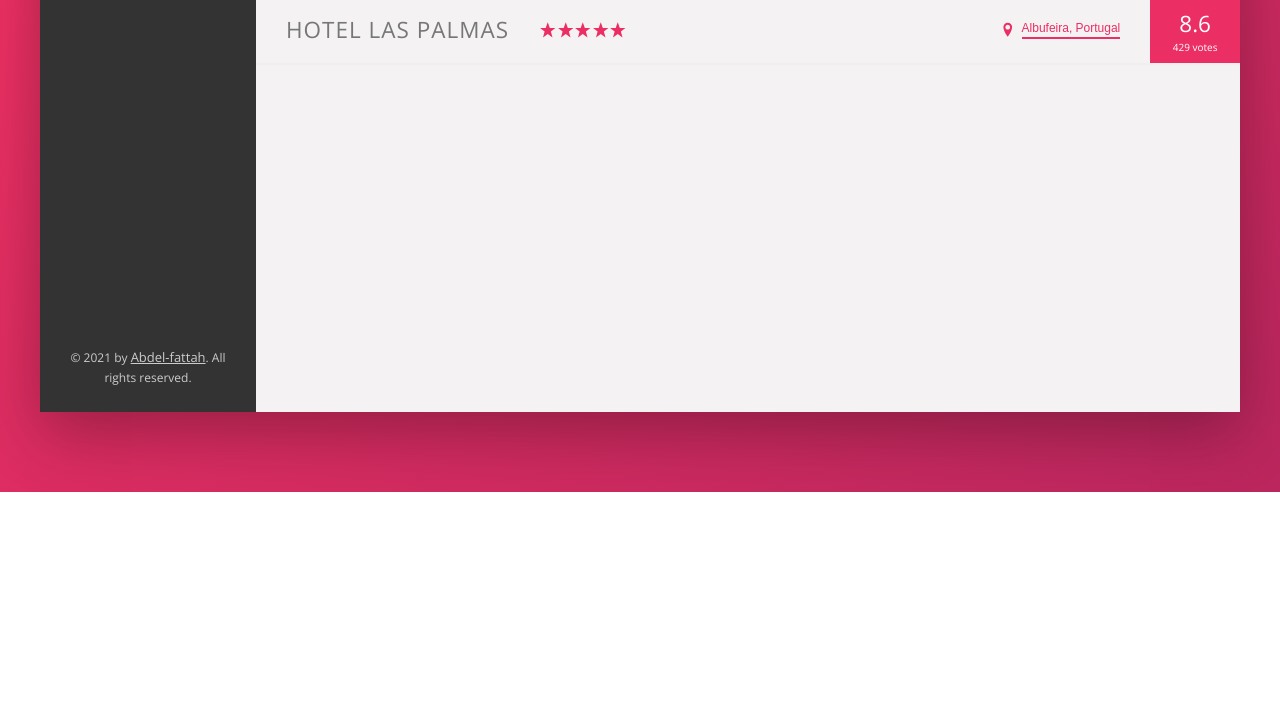
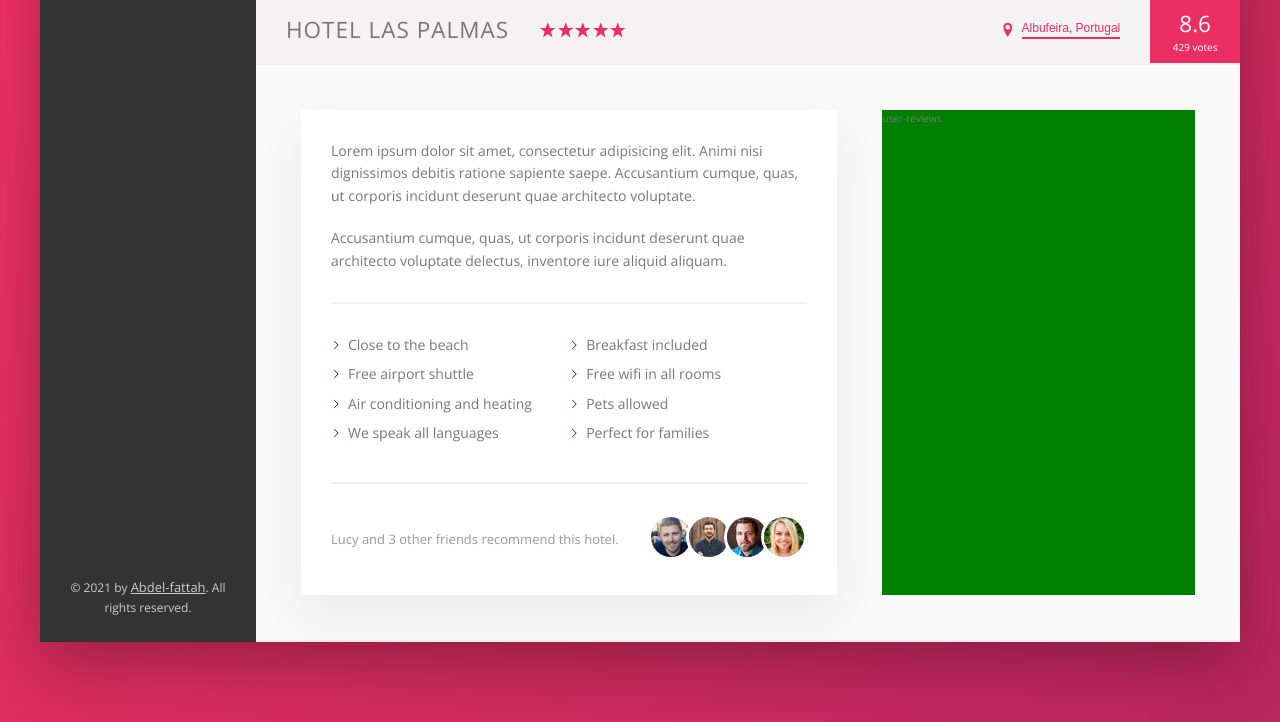
Before and after one commit to abodbazyan/Trillo-Design, a website: page index.html in a window 1280 px wide. Shown: the part 538-1260 px from the top of the page. Before the commit the page ends 1030 px from the top, so only its background shows below. Drawn offline with nearby package versions, Linux system fonts and the light colour scheme.

Commit message:
Building and styling the description section

```diff
--- a/index.html
+++ b/index.html
@@ -146,6 +146,60 @@
               <div class="overview__rating-count">429 votes</div>
             </div>
           </div>
+
+          <div class="detail">
+            <div class="description">
+              <p class="paragraph">
+                Lorem ipsum dolor sit amet, consectetur adipisicing elit. Animi
+                nisi dignissimos debitis ratione sapiente saepe. Accusantium
+                cumque, quas, ut corporis incidunt deserunt quae architecto
+                voluptate.
+              </p>
+              <p class="paragraph">
+                Accusantium cumque, quas, ut corporis incidunt deserunt quae
+                architecto voluptate delectus, inventore iure aliquid aliquam.
+              </p>
+              <ul class="list">
+                <li class="list__item">Close to the beach</li>
+                <li class="list__item">Breakfast included</li>
+                <li class="list__item">Free airport shuttle</li>
+                <li class="list__item">Free wifi in all rooms</li>
+                <li class="list__item">Air conditioning and heating</li>
+                <li class="list__item">Pets allowed</li>
+                <li class="list__item">We speak all languages</li>
+                <li class="list__item">Perfect for families</li>
+              </ul>
+              <div class="recommend">
+                <p class="recommend__count">
+                  Lucy and 3 other friends recommend this hotel.
+                </p>
+                <div class="recommend__friends">
+                  <img
+                    src="img/user-3.jpg"
+                    alt="Friend 1"
+                    class="recommend__photo"
+                  />
+                  <img
+                    src="img/user-4.jpg"
+                    alt="Friend 2"
+                    class="recommend__photo"
+                  />
+                  <img
+                    src="img/user-5.jpg"
+                    alt="Friend 3"
+                    class="recommend__photo"
+                  />
+                  <img
+                    src="img/user-6.jpg"
+                    alt="Friend 4"
+                    class="recommend__photo"
+                  />
+                </div>
+              </div>
+            </div>
+
+            <div class="user-reviews">user-reviews</div>
+          </div>
         </main>
       </div>
     </div>
--- a/sass/_base.scss
+++ b/sass/_base.scss
@@ -13,6 +13,9 @@
   --color-grey-dark-3: #999;
 
   --shadow-dark: 0 2rem 6rem rgba(0, 0, 0, 0.3);
+  --shadow-light: 0 2rem 5rem rgba(0, 0, 0, 0.06);
+
+  --line: 2px solid var(--color-grey-light-3);
 }
 
 * {
--- a/sass/_components.scss
+++ b/sass/_components.scss
@@ -216,7 +216,7 @@
 .overview {
   display: flex;
   align-items: center;
-  border-bottom: 2px solid var(--color-grey-light-3);
+  border-bottom: var(--line);
 
   &__heading {
     font-size: 2.25rem;
@@ -312,3 +312,75 @@
     box-shadow: none;
   }
 }
+
+/////////////////////////////////////////
+// PARAGRAPH
+.paragraph:not(:last-of-type) {
+  margin-bottom: 2rem;
+}
+
+/////////////////////////////////////////
+// LIST
+.list {
+  list-style: none;
+  margin: 3rem 0;
+  padding: 3rem 0;
+  border-top: var(--line);
+  border-bottom: var(--line);
+
+  display: flex;
+  flex-wrap: wrap;
+
+  &__item {
+    flex: 0 0 50%;
+    margin-bottom: 0.7rem;
+  }
+
+  &__item::before {
+    content: "";
+    display: inline-block;
+    height: 1rem;
+    width: 1rem;
+    margin-right: 0.7rem;
+
+    // Older browsers approach
+    background-image: url(../img/chevron-thin-right.svg);
+    background-size: cover;
+
+    // Newer browsers approach (masks)
+    background-color: var(--color-primary);
+    -webkit-mask-image: url(../img/chevron-thin-right.svg);
+    -webkit-mask-size: cover;
+    mask-image: url(../img/chevron-thin-right.svg);
+    mask-size: cover;
+  }
+}
+
+/////////////////////////////////////////
+// RECOMMEND
+.recommend {
+  font-size: 1.3rem;
+  color: var(--color-grey-dark-3);
+
+  display: flex;
+  align-items: center;
+
+  &__count {
+    margin-right: auto;
+  }
+
+  // &__friends {
+  // }
+
+  &__photo {
+    box-sizing: content-box;
+    height: 4rem;
+    width: 4rem;
+    border-radius: 50%;
+    border: 3px solid #fff;
+
+    &:not(:last-child) {
+      margin-right: -1.15rem;
+    }
+  }
+}
--- a/sass/_layout.scss
+++ b/sass/_layout.scss
@@ -11,7 +11,7 @@
   font-size: 1.4rem;
   height: 7rem;
   background-color: #fff;
-  border-bottom: 2px solid var(--color-grey-light-3);
+  border-bottom: var(--line);
 
   display: flex;
   justify-content: space-between;
@@ -33,7 +33,26 @@
 }
 
 .hotel-view {
-  height: 80rem;
-
   flex: 1;
 }
+
+.detail {
+  display: flex;
+  padding: 4.5rem;
+  background-color: var(--color-grey-light-1);
+  border-bottom: var(--line);
+}
+
+.description {
+  font-size: 1.4rem;
+  background-color: #fff;
+  box-shadow: var(--shadow-light);
+  flex: 0 0 60%;
+  margin-right: 4.5rem;
+  padding: 3rem;
+}
+
+.user-reviews {
+  background-color: green;
+  flex: 1;
+}
```
Also changed, not shown: css/style.css.
